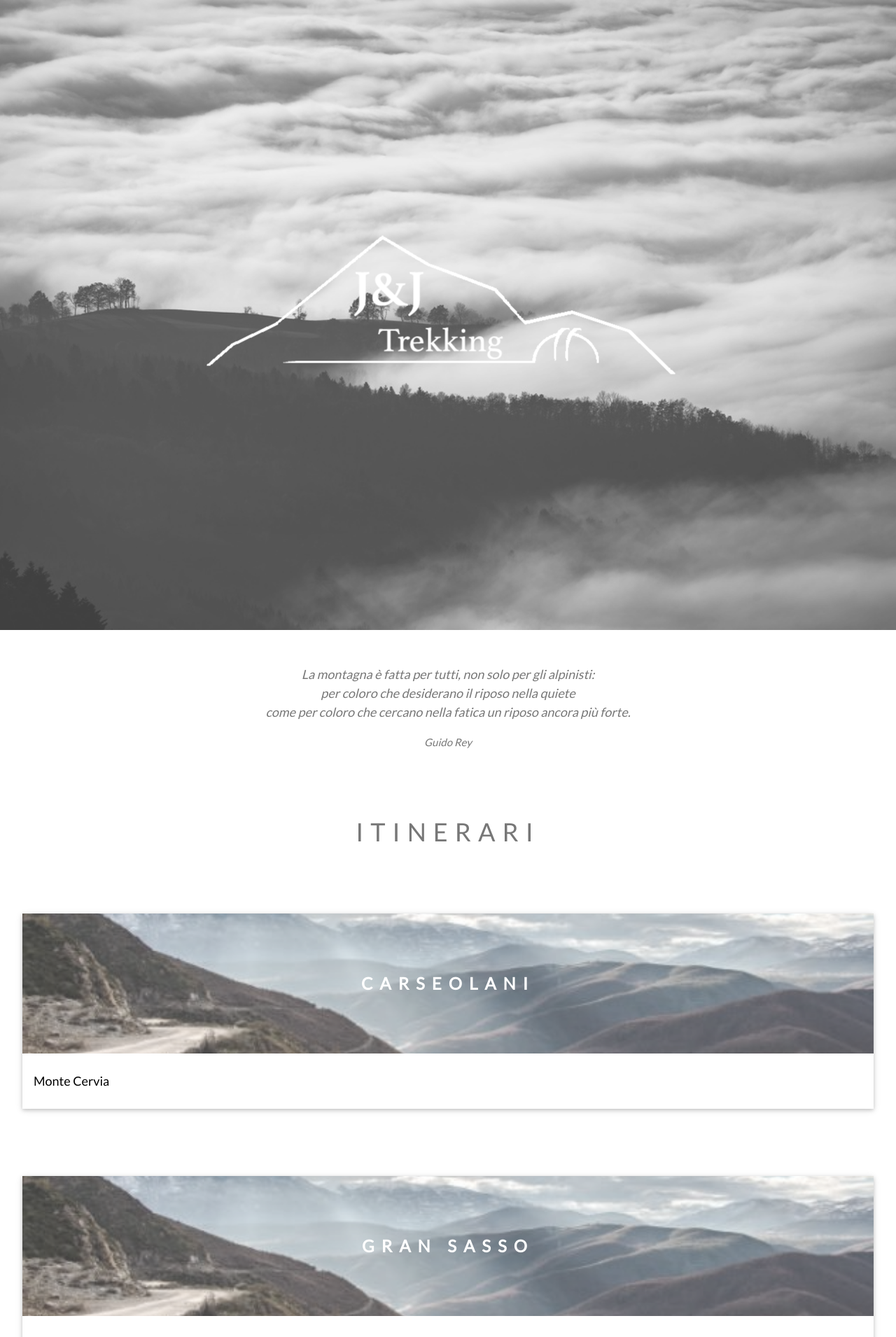
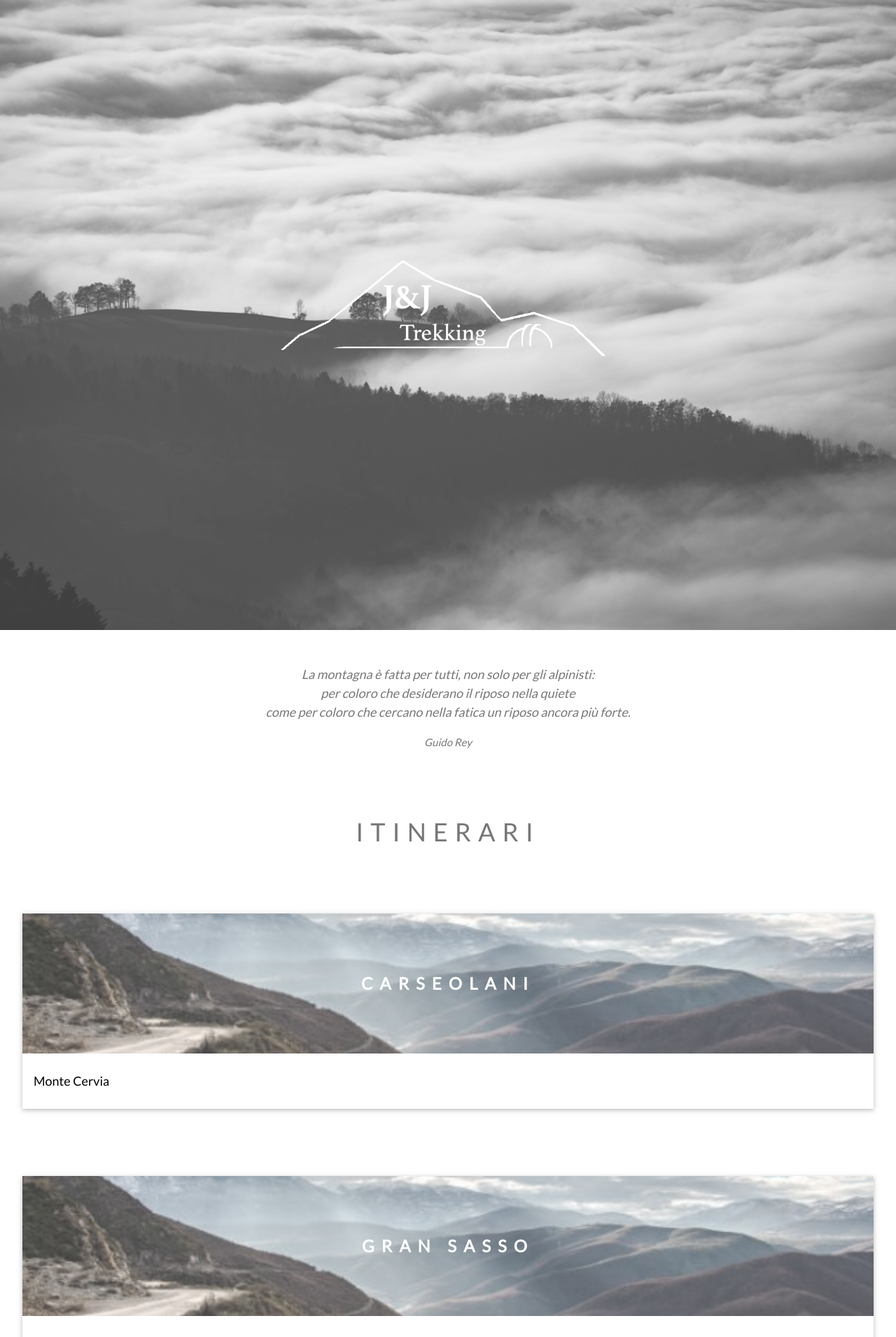
Before and after one commit to Peppetrekking/jjtrekking.github.io, a Jekyll site: the page built from index.html, in a window 1280 px wide. Shown: the top 1910 px of the page at 70% size. Built offline with Jekyll 4.4.1, drawn with Linux system fonts in a browser that asks for light colours.

Commit message:
logo img 100%

```diff
--- a/index.html
+++ b/index.html
@@ -8,7 +8,7 @@ layout: home
     <div class="w3-display-middle" style="white-space:nowrap;">
         <!--span class="w3-center w3-padding-large w3-black w3-xlarge w3-wide w3-animate-opacity">J&amp;J Trekking</span-->
         <h1>
-            <img src="/img/jjtrekking-logo.png" alt="J&amp;J Trekking">
+            <img style="width:100%" src="/img/jjtrekking-logo.png" alt="J&amp;J Trekking">
         </h1>
     </div>
 </div>
```
